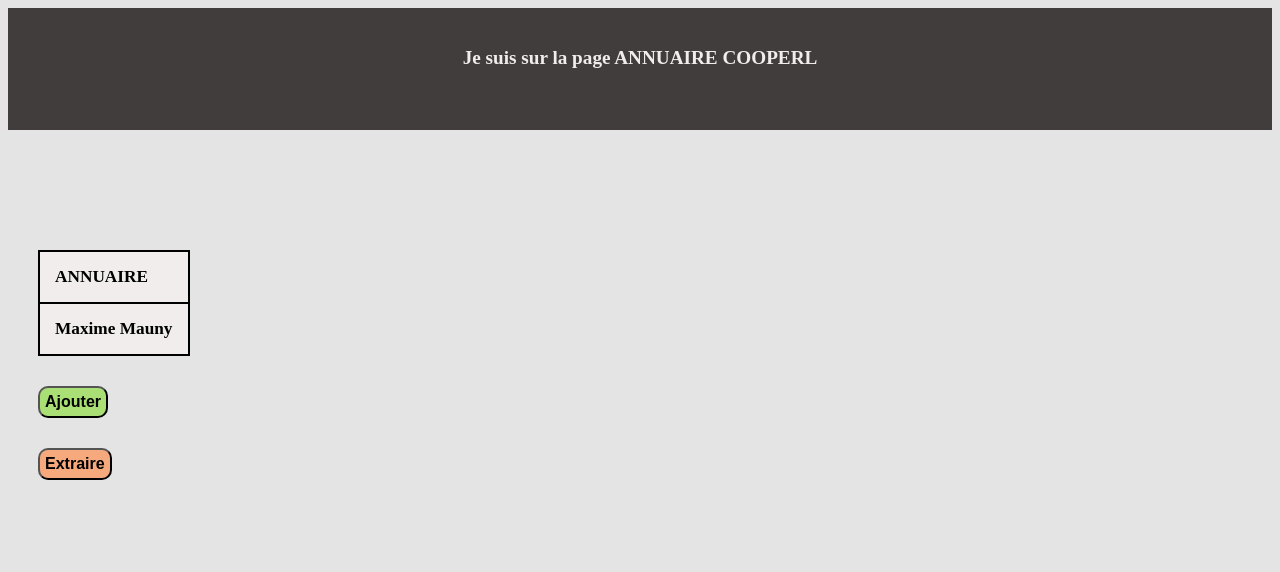
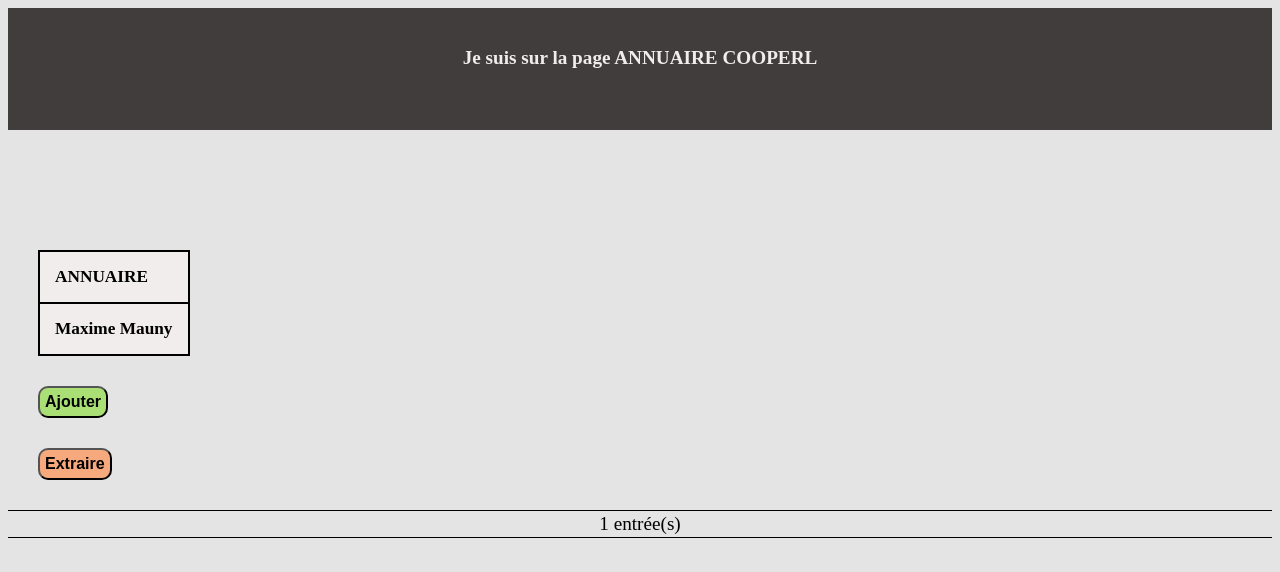
Before and after one commit to Maxime-Mauny/vue-js, a plain HTML site: page index.html in a window 1280 px wide. Drawn offline with nearby package versions, Linux system fonts and the light colour scheme.

Commit message:
début du footer + commentaires dans app.js en mode (cahier des charges)

```diff
--- a/css/style.css
+++ b/css/style.css
@@ -36,12 +36,11 @@
     background-color: rgb(245, 169, 125);
     padding: 5px;
     border-radius: 10px;
-    margin: 30px 0 0 30px;
+    margin: 30px 0 30px 30px;
 }
 .extract:hover {
     background-color: rgb(231, 87, 61);
 }
-
 /* Tableau annuaire */
 table{
     border-collapse: collapse;
@@ -55,6 +54,14 @@
     font-size: 0.9em;
     font-weight: bold;
   }
+/* Count du footer */
+.count {
+    border-top: 1px solid black;
+    border-bottom: 1px solid black;
+    text-align: center;
+    padding: 2px;
+}
+
 /* New User */
 /* Propriétés du container */
 .new-user-container {
@@ -70,7 +77,7 @@
      font-size: 0.9em;
 }
 /* adresse mail */
-p {
+.mail {
     font-weight: 600;
 }
 .validate {
--- a/index.html
+++ b/index.html
@@ -34,6 +34,12 @@
         <button class="extract"><a v-bind:href="link3">Extraire</a></button>
     </div>
 
+    <footer class="count">
+        <div class="users">
+            1 entrée(s)
+        </div>
+    </footer>
+
 
 
 
--- a/js/app.js
+++ b/js/app.js
@@ -28,10 +28,14 @@
     }
 })
 
+/* Ce qu'il me reste à faire !!! */
+
 /* Bulle d'infos en cliquant sur un utilisateur, s'ouvrant sur la droite de la page */
 
 /* A la validation du formulaire, le nouvel utilisateur doit arriver dans l'annuaire */
 
-/* dans la div footer, ajouter un "count" du nombre d'utilisateurs se trouvant dans l'annuaire */
+/* dans la div footer, ajouter un "count" du nombre d'utilisateurs se trouvant dans l'annuaire "VUEX ?" */
 
 /* lien dynamique vers les autres pages avec "vue Router" */
+
+/* Simuler un appel ajax avec le buutton "extract" (UTILISER AXIOS) */
```
Also changed, not shown: new-user.html (+2 -2 lines).
